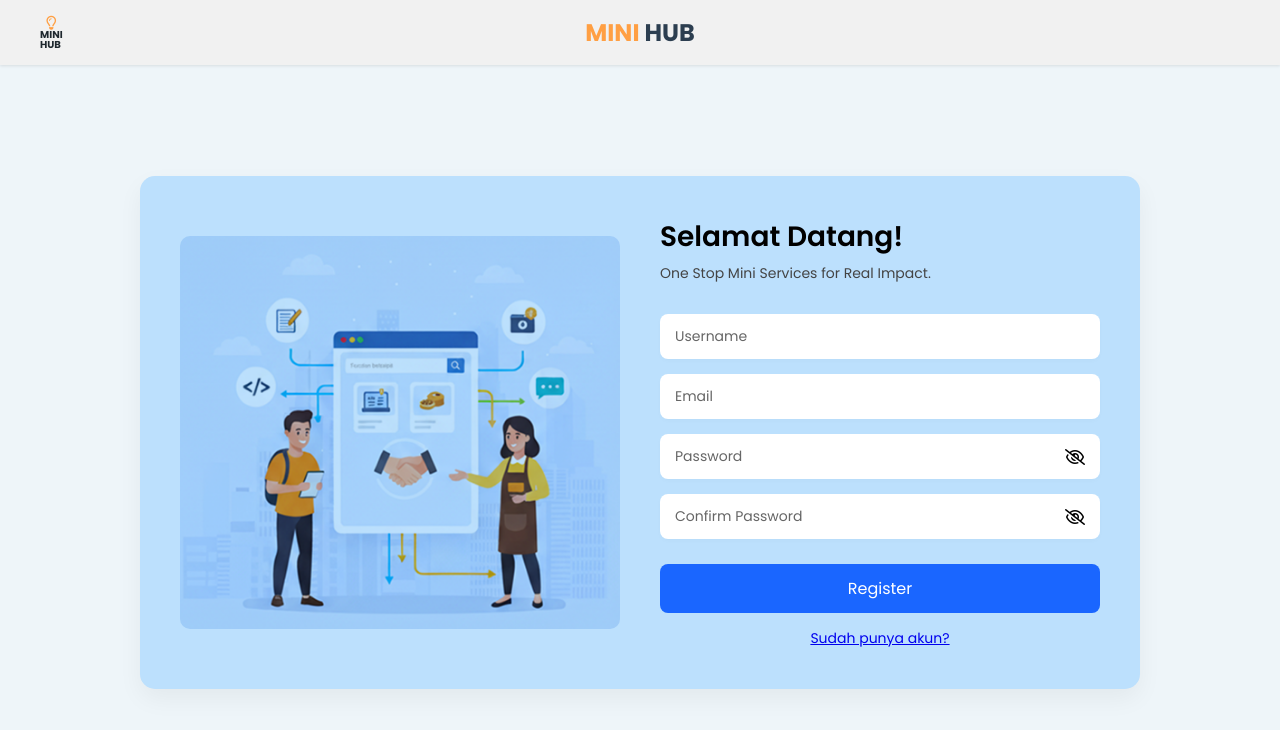
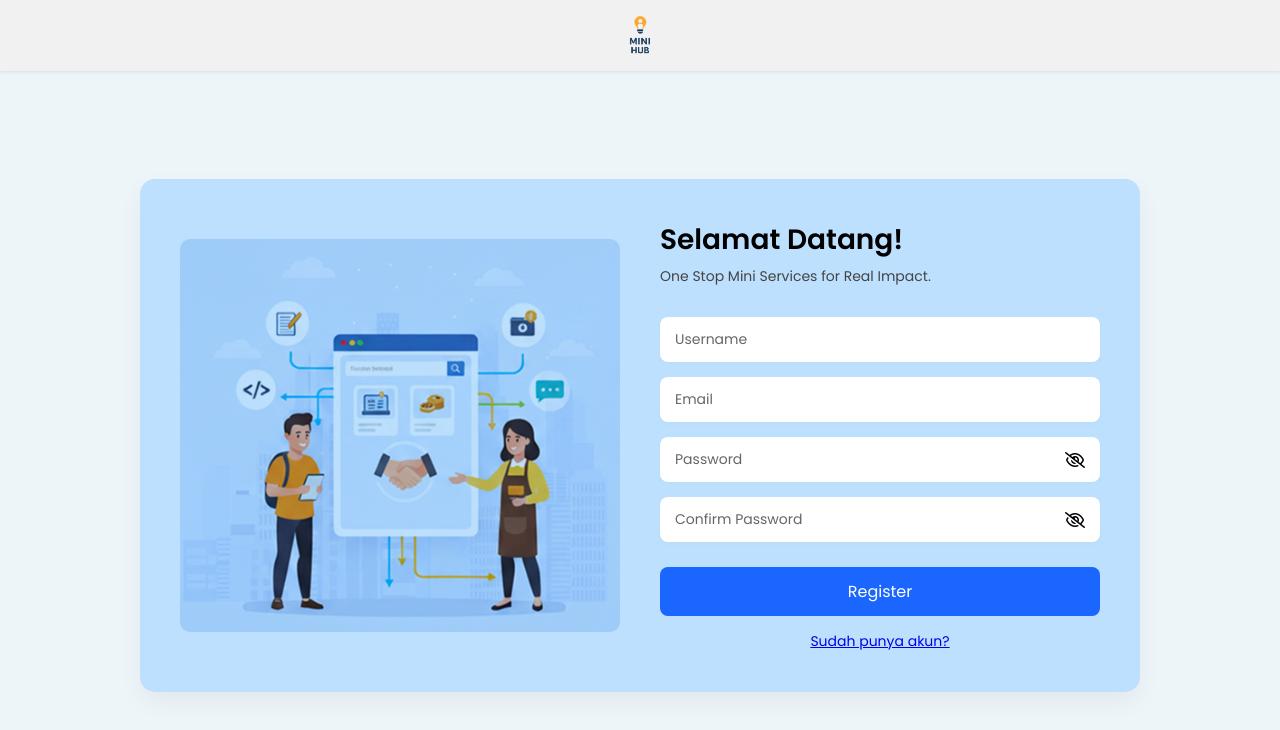
Before and after one commit to MHusainiR/MiniHub, a plain HTML site: page Register.html in a window 1280 px wide. Drawn offline with Linux system fonts and the light colour scheme.

Commit message:
Update Register.html

```diff
--- a/Register.html
+++ b/Register.html
@@ -14,13 +14,10 @@
 <body>
 
     <header>
-        <div class="mini-logo-left">
-            <i class="fa-regular fa-lightbulb"></i>
-            <span>MINI<br>HUB</span>
-        </div>
-
-        <div class="logo">
-            <span class="text-orange">MINI</span> <span class="text-dark">HUB</span>
+        <div class="brand-mini-left">
+            <a href="index.html">
+                <img src="Img/Logo.png" class="logo" alt="MiniHub" style="width:23px;height:41px;">
+            </a>
         </div>
     </header>
 
@@ -68,4 +65,5 @@
     </main>
 
 </body>
+
 </html>
```
